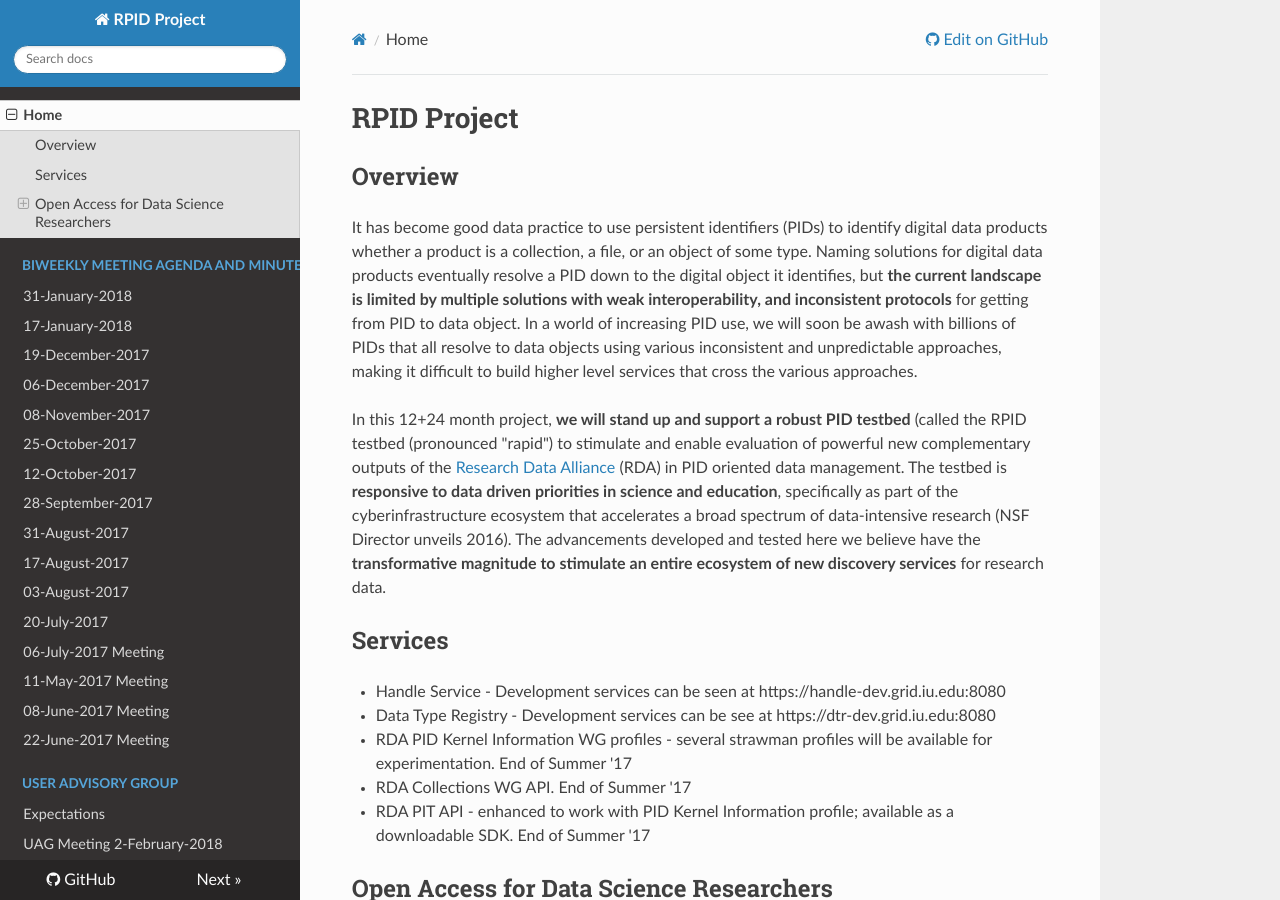
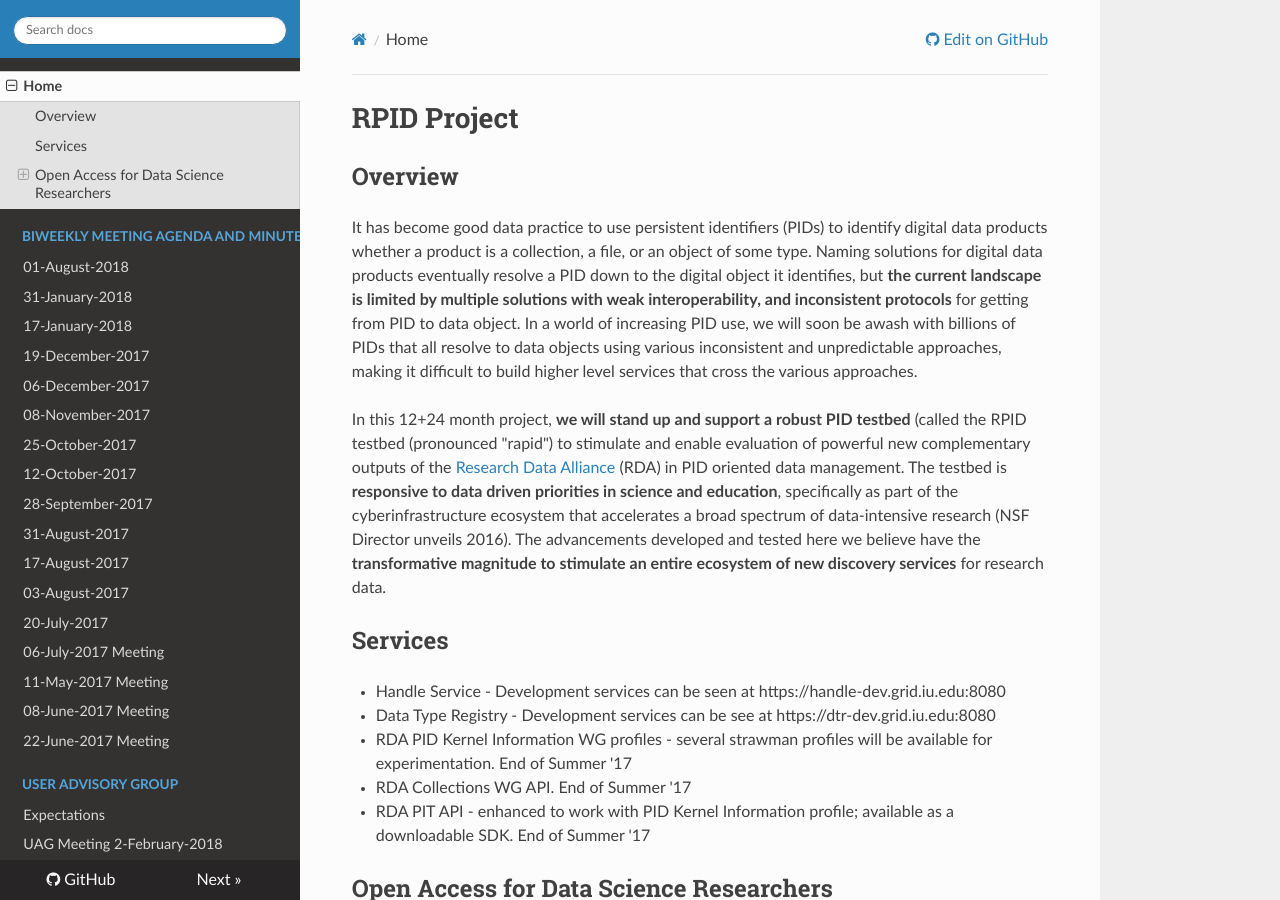
Before and after one commit to rpidproject/rpid, an MkDocs documentation site: the page built from docs/index.md, in a window 1280 px wide and 900 px high. Built offline with MkDocs 1.6.1, drawn with Linux system fonts in a browser that asks for light colours; nearby versions of some CDN libraries; old or Windows-style settings are respelled for this version of MkDocs.

Commit message:
Update mkdocs.yml

```diff
--- a/mkdocs.yml
+++ b/mkdocs.yml
@@ -9,6 +9,7 @@
 pages:
 - Home: 'index.md'
 - BiWeekly Meeting Agenda and Minutes:
+  - '01-August-2018' : '01-August-2018.md'
   - '31-January-2018': '31-January-2018.md'
   - '17-January-2018': '17-January-2018.md'
   - '19-December-2017': '19-December-2017.md'
```
